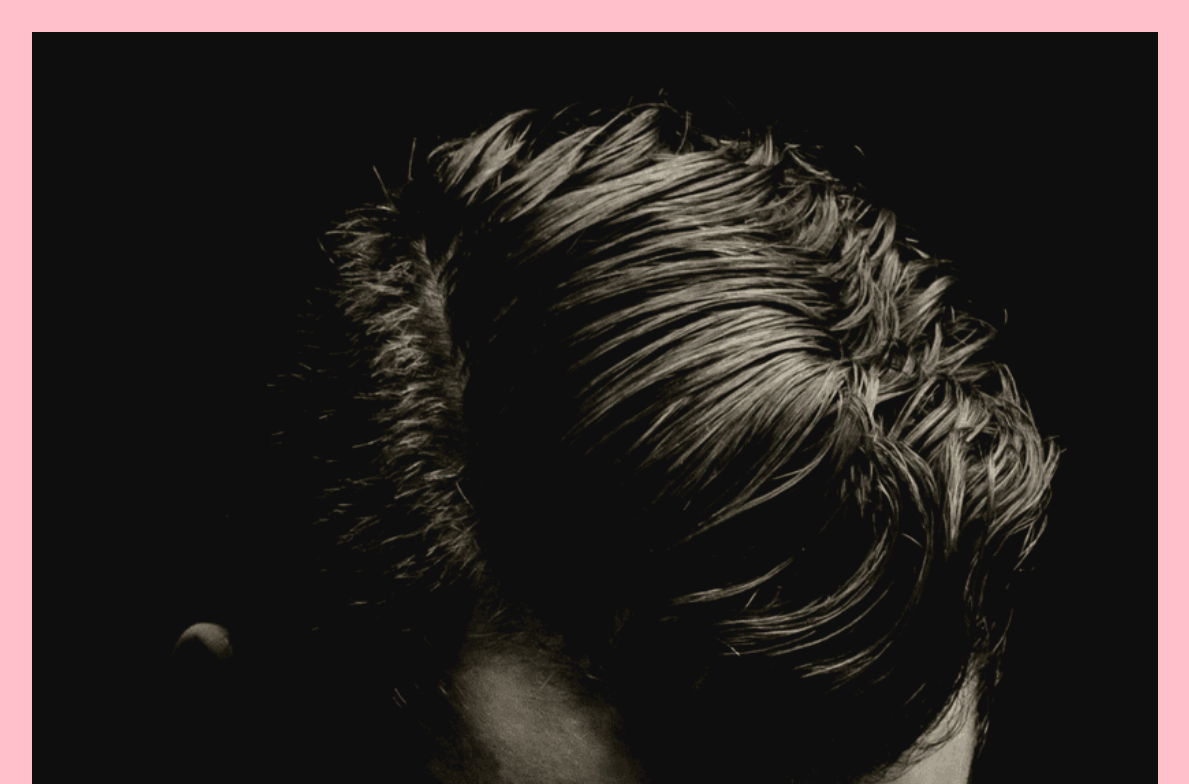
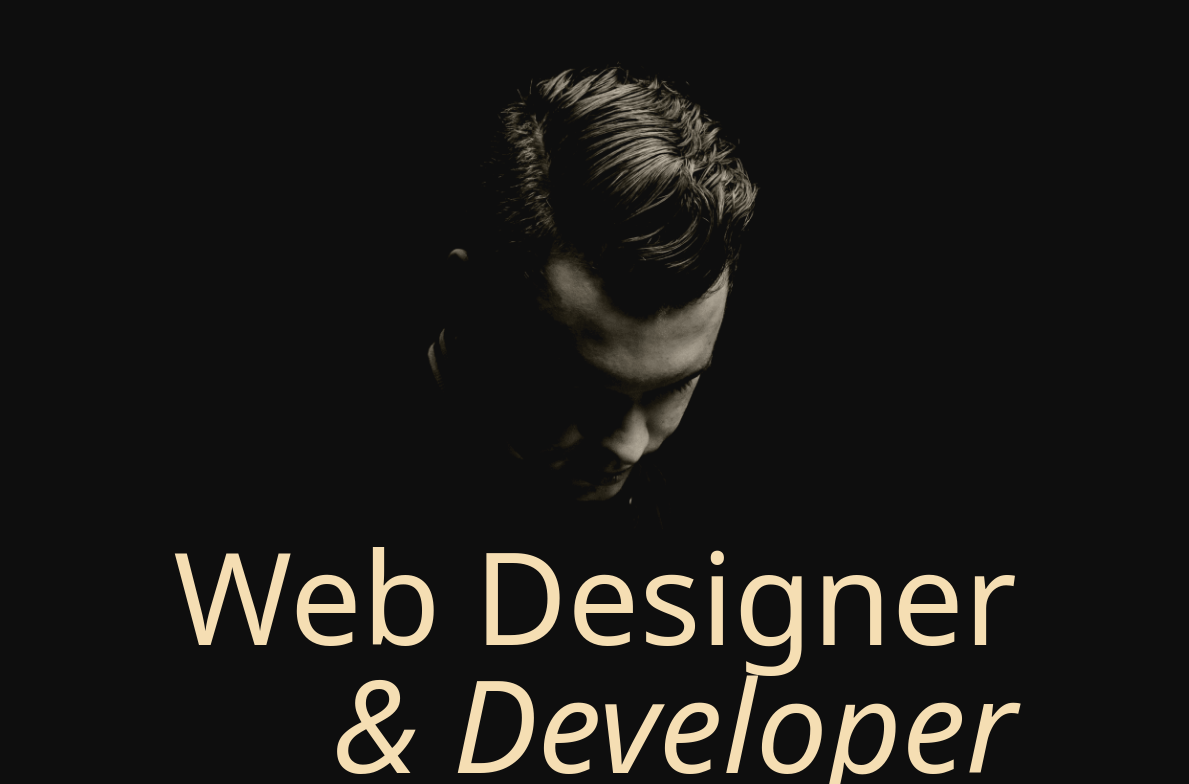
Before and after one commit to Viks23/Day9, a React (Vite) app in the folder Frontend/: page / in a window 1536 px wide. Shown: the top 784 px of the page, without its empty margins (173-1362 px from the left). Built offline with nearby package versions, Linux system fonts and the light colour scheme.

Commit message:
Day9 Upload

```diff
--- a/Frontend/src/components/Header.css
+++ b/Frontend/src/components/Header.css
@@ -68,6 +68,10 @@ section p{
         opacity: 0.6;
     }
 
+    section p br{
+        display: none;
+    }
+
   }
 
   /* Tablet */
@@ -85,5 +89,16 @@ section p{
   /* Laptop L (large laptops) */
   @media (min-width: 1440px) {
     /* Your styles here */
-    body{background-color: pink;}
+    section img{
+        margin-top: 1.3vh;;
+        width:28%
+    }
+
+    section h1{
+        font-size: 8rem;
+        line-height: 1;
+        text-align: end;
+    }
+
+
   }
--- a/Frontend/src/components/Header.jsx
+++ b/Frontend/src/components/Header.jsx
@@ -15,7 +15,8 @@ function Header() {
            <br/>
            <i>& Developer</i>
         </h1>
-        <p>Premium Web Design, Development, and SEO Services to help your business stand out.</p>
+        <p>Premium Web Design, Development, and SEO <br/>
+        Services to help your business stand out.</p>
       </section>
     </main>
     </>
```
